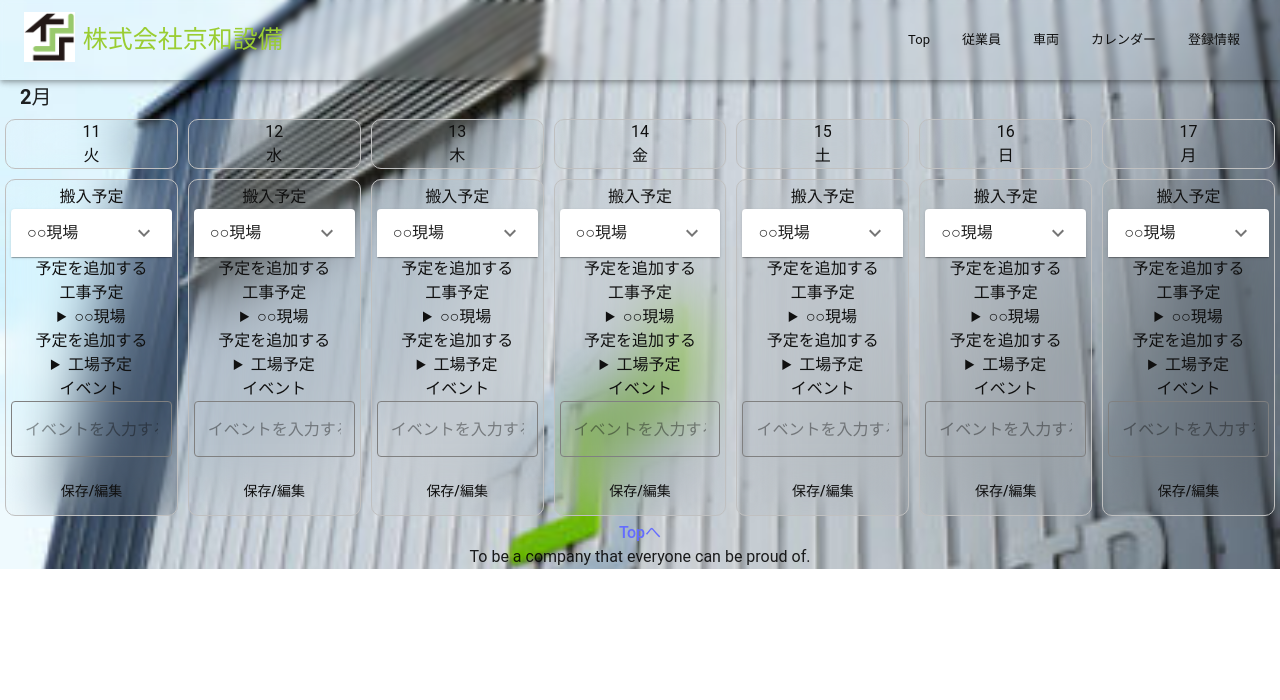
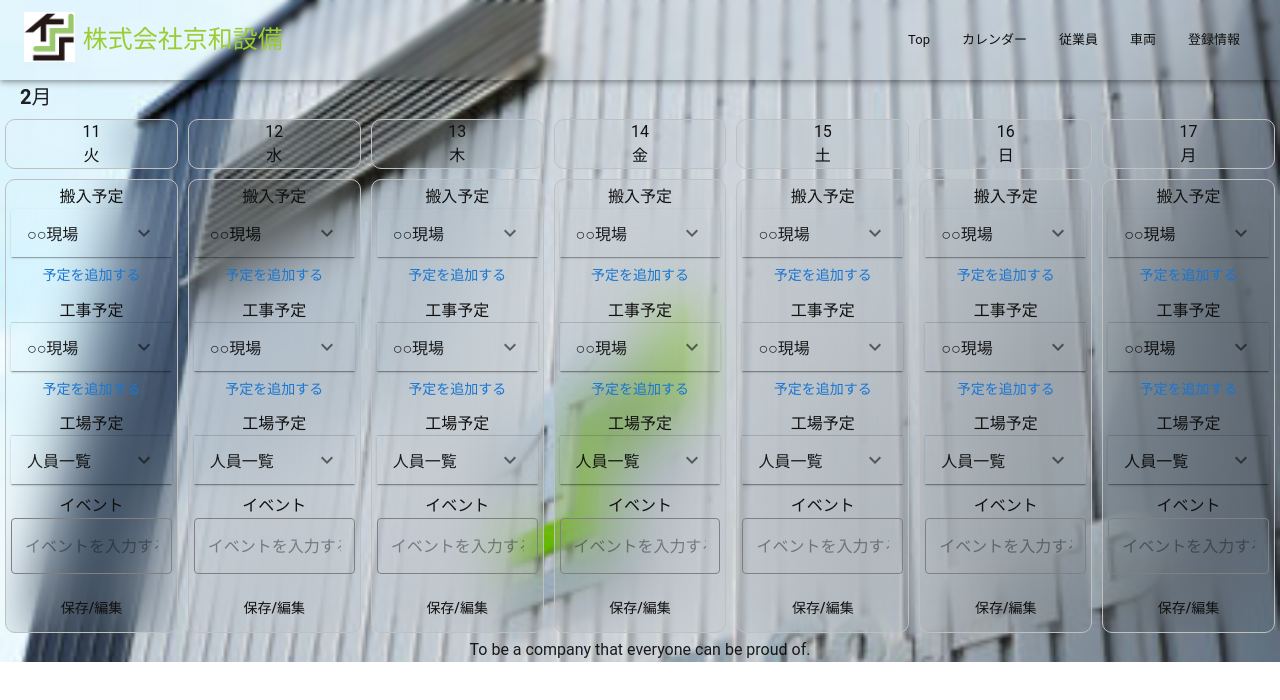
Before and after one commit to nagai-sho/schedule_app, a React (Vite) app in the folder schedule_app_frontend/: page /calender/show in a window 1280 px wide. Shown: the top 700 px of the page. Built offline with nearby package versions, Linux system fonts and the light colour scheme.

Commit message:
fix Day_UI

```diff
--- a/schedule_app_frontend/src/components/Construction.tsx
+++ b/schedule_app_frontend/src/components/Construction.tsx
@@ -1,20 +1,53 @@
+import { ExpandMore } from '@mui/icons-material';
+import {
+  Accordion,
+  AccordionDetails,
+  AccordionSummary,
+  Button,
+  FormControl,
+  InputLabel,
+  MenuItem,
+  Select,
+  SelectChangeEvent,
+  Typography,
+} from '@mui/material';
+import { useState } from 'react';
+
 const Construction: React.FC = () => {
+  const [worker, setWorker] = useState('');
+  const handleChange = (e: SelectChangeEvent<string>) => {
+    setWorker(e.target.value);
+  };
   return (
     <>
-      <div>工事予定</div>
-      <details>
-        <summary>○○現場</summary>
-        <div>山田</div>
-        <div>佐藤</div>
-        <div>田中</div>
-        <select name="workers">
-          <option>人員を追加する</option>
-          <option>山田</option>
-          <option>佐藤</option>
-          <option>田中</option>
-        </select>
-      </details>
-      <div>予定を追加する</div>
+      <Typography>工事予定</Typography>
+      <Accordion sx={{ backgroundColor: 'transparent' }}>
+        <AccordionSummary expandIcon={<ExpandMore />}>○○現場</AccordionSummary>
+        <AccordionDetails>
+          <Typography
+            sx={{
+              margin: '5px',
+            }}
+          >
+            {worker}
+          </Typography>
+          <FormControl fullWidth>
+            <InputLabel
+              sx={{
+                fontSize: '13px',
+              }}
+            >
+              人員を追加
+            </InputLabel>
+            <Select value={worker} onChange={handleChange} label={'人員を追加'}>
+              <MenuItem value="山田">山田</MenuItem>
+              <MenuItem value="佐藤">佐藤</MenuItem>
+              <MenuItem value="田中">田中</MenuItem>
+            </Select>
+          </FormControl>
+        </AccordionDetails>
+      </Accordion>
+      <Button sx={{ marginBottom: '5px' }}>予定を追加する</Button>
     </>
   );
 };
--- a/schedule_app_frontend/src/components/Factory.tsx
+++ b/schedule_app_frontend/src/components/Factory.tsx
@@ -1,18 +1,54 @@
+import { ExpandMore } from '@mui/icons-material';
+import {
+  Accordion,
+  AccordionDetails,
+  AccordionSummary,
+  FormControl,
+  InputLabel,
+  MenuItem,
+  Select,
+  SelectChangeEvent,
+  Typography,
+} from '@mui/material';
+import { useState } from 'react';
+
 const Factory: React.FC = () => {
+  const [worker, setWorker] = useState('');
+  const handleChange = (e: SelectChangeEvent<string>) => {
+    setWorker(e.target.value);
+  };
+
   return (
     <>
-      <details>
-        <summary>工場予定</summary>
-        <div>松井</div>
-        <div>斎藤</div>
-        <div>山本</div>
-        <select name="workers">
-          <option>人員を追加する</option>
-          <option>松井</option>
-          <option>斎藤</option>
-          <option>山本</option>
-        </select>
-      </details>
+      <Typography>工場予定</Typography>
+      <Accordion sx={{ backgroundColor: 'transparent', marginBottom: '10px' }}>
+        <AccordionSummary expandIcon={<ExpandMore />}>
+          人員一覧
+        </AccordionSummary>
+        <AccordionDetails>
+          <Typography
+            sx={{
+              margin: '5px',
+            }}
+          >
+            {worker}
+          </Typography>
+          <FormControl fullWidth>
+            <InputLabel
+              sx={{
+                fontSize: '13px',
+              }}
+            >
+              人員を追加
+            </InputLabel>
+            <Select value={worker} onChange={handleChange} label="人員を追加">
+              <MenuItem value={'松井'}>松井</MenuItem>
+              <MenuItem value={'斎藤'}>斎藤</MenuItem>
+              <MenuItem value={'山本'}>山本</MenuItem>
+            </Select>
+          </FormControl>
+        </AccordionDetails>
+      </Accordion>
     </>
   );
 };
--- a/schedule_app_frontend/src/components/Transport.tsx
+++ b/schedule_app_frontend/src/components/Transport.tsx
@@ -4,6 +4,7 @@ import {
   Accordion,
   AccordionDetails,
   AccordionSummary,
+  Button,
   FormControl,
   InputLabel,
   MenuItem,
@@ -14,20 +15,30 @@ import {
 
 const Transport: React.FC = () => {
   const [truck, setTruck] = useState('');
-  const handleChange = (event: SelectChangeEvent<string>) => {
-    setTruck(event.target.value);
+  const handleChange = (e: SelectChangeEvent<string>) => {
+    setTruck(e.target.value);
   };
   return (
     <>
       <Typography>搬入予定</Typography>
-      <Accordion>
-        <AccordionSummary expandIcon={<ExpandMore />}>
-          <Typography>○○現場</Typography>
-        </AccordionSummary>
+      <Accordion sx={{ backgroundColor: 'transparent' }}>
+        <AccordionSummary expandIcon={<ExpandMore />}>○○現場</AccordionSummary>
         <AccordionDetails>
-          <Typography>{truck}</Typography>
+          <Typography
+            sx={{
+              margin: '5px',
+            }}
+          >
+            {truck}
+          </Typography>
           <FormControl fullWidth>
-            <InputLabel>車両を選択</InputLabel>
+            <InputLabel
+              sx={{
+                fontSize: '13px',
+              }}
+            >
+              車両を選択
+            </InputLabel>
             <Select value={truck} onChange={handleChange} label={'車両を選択'}>
               {/* <MenuItem>車両を追加する</MenuItem> */}
               <MenuItem value={'軽トラ'}>軽トラ</MenuItem>
@@ -36,7 +47,7 @@ const Transport: React.FC = () => {
           </FormControl>
         </AccordionDetails>
       </Accordion>
-      <Typography>予定を追加する</Typography>
+      <Button sx={{ marginBottom: '5px' }}>予定を追加する</Button>
     </>
   );
 };
--- a/schedule_app_frontend/src/components/layout/Header.tsx
+++ b/schedule_app_frontend/src/components/layout/Header.tsx
@@ -19,9 +19,9 @@ import colorCodes from '../../styles/colors';
 
 const setNavLinks: Array<{ text: string; url: string }> = [
   { text: 'Top', url: '/' },
+  { text: 'カレンダー', url: 'calender/show' },
   { text: '従業員', url: 'assets/edit' },
   { text: '車両', url: 'vehicles/edit' },
-  { text: 'カレンダー', url: 'calender/show' },
   { text: '登録情報', url: 'mypage' },
 ];
 
--- a/schedule_app_frontend/src/pages/Calender.tsx
+++ b/schedule_app_frontend/src/pages/Calender.tsx
@@ -33,7 +33,6 @@ const Calender: React.FC = () => {
           <Day date={new Date(today.getTime() + 5 * 24 * 60 * 60 * 1000)} />
           <Day date={new Date(today.getTime() + 6 * 24 * 60 * 60 * 1000)} />
         </Stack>
-        <Link to="/">Topへ</Link>
       </Box>
     </>
   );
```
